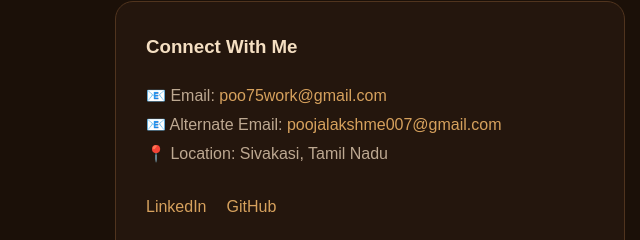
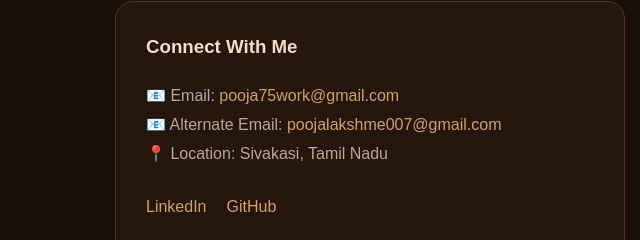
Before and after one commit to p-o-o-j-a007/pooja_portfolio, a website: page index.html in a window 1280 px wide. Shown: the part 5213-5453 px from the top of the page, 0-640 px from the left. Drawn offline with Linux system fonts and the light colour scheme.

Commit message:
Update contact email

```diff
--- a/index.html
+++ b/index.html
@@ -342,8 +342,8 @@
             <h3>Connect With Me</h3>
 
             <p>📧 Email:
-                <a href="mailto:poo75work@gmail.com">
-                    poo75work@gmail.com
+                <a href="mailto:pooja75work@gmail.com">
+                    pooja75work@gmail.com
                 </a>
             </p>
 
```
